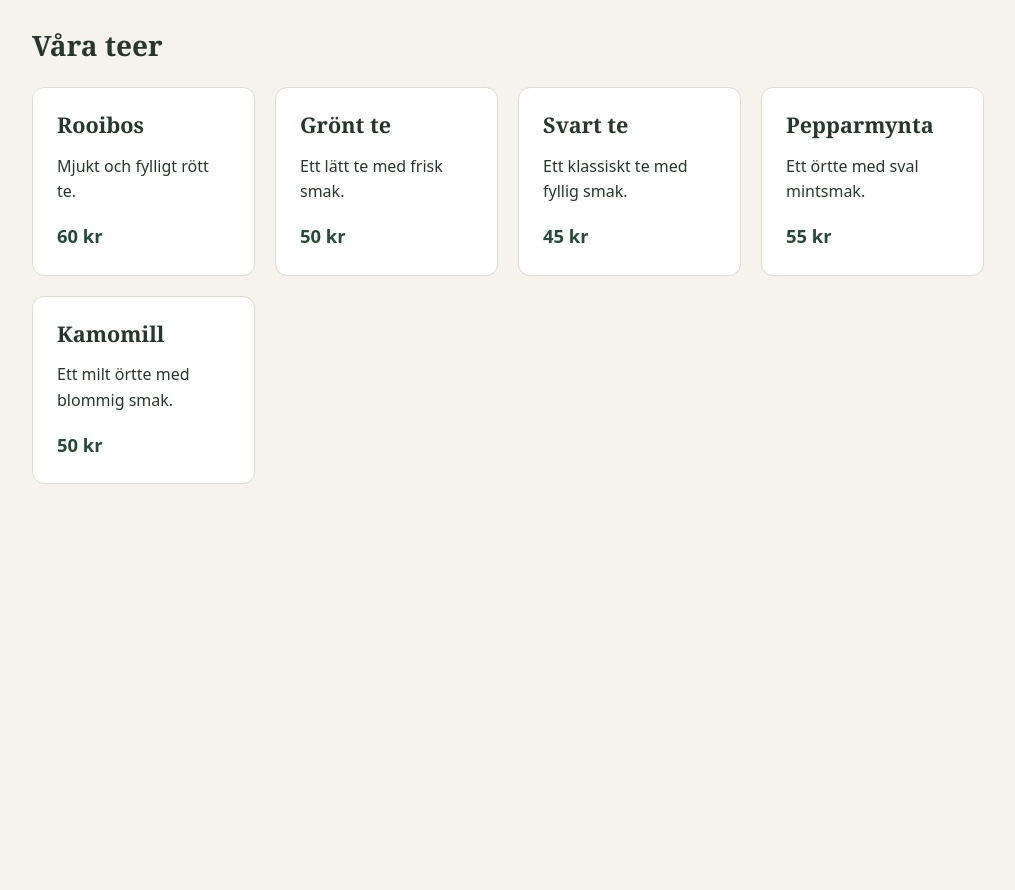
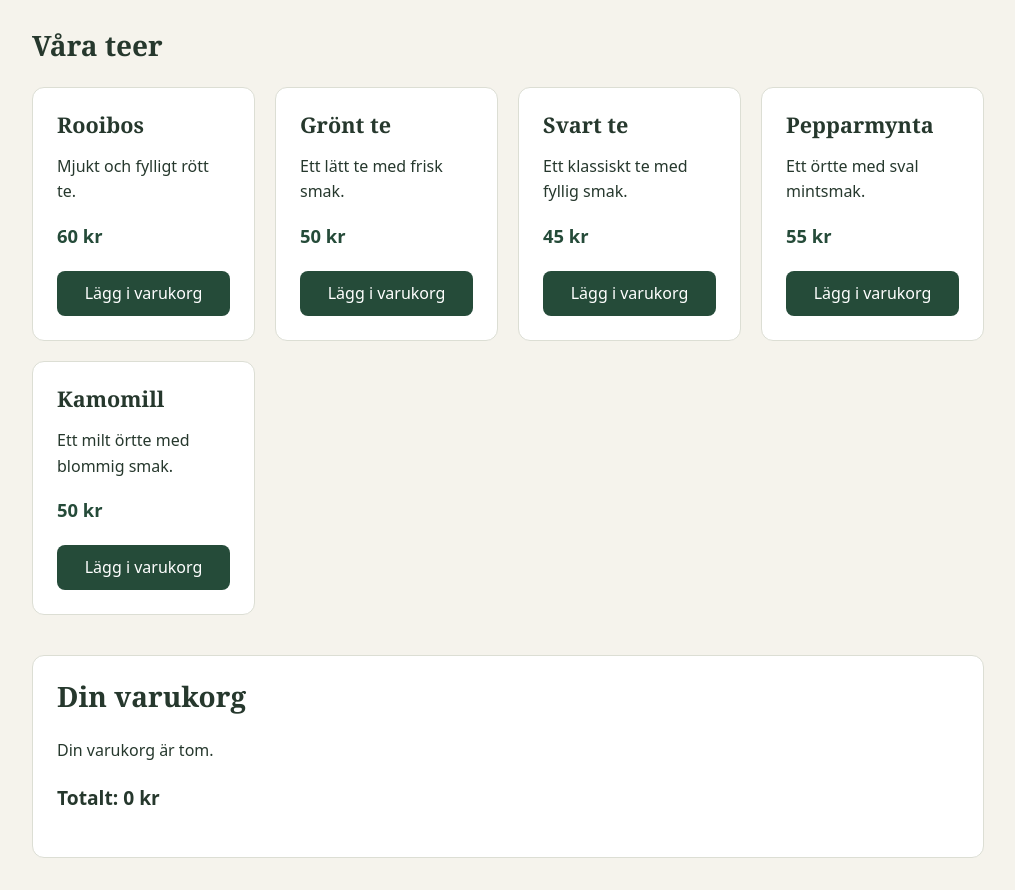
Before and after one commit to rosa24-bth/1DV610-laboration-3, a plain HTML site: page index.html in a window 1280 px wide. Shown: the part 249-1139 px from the top of the page, without its empty margins (132-1147 px from the left). Before the commit the page ends 800 px from the top, so only its background shows below. Drawn offline with Linux system fonts and the light colour scheme.

Commit message:
Add products to cart and display totals

```diff
--- a/index.html
+++ b/index.html
@@ -18,6 +18,12 @@
         <h2 id="products-heading">Våra teer</h2>
         <ul id="product-list" class="product-list"></ul>
       </section>
+      <section class="cart" aria-labelledby="cart-heading">
+        <h2 id="cart-heading">Din varukorg</h2>
+        <p id="cart-empty">Din varukorg är tom.</p>
+        <ul id="cart-list" class="cart-list"></ul>
+        <p class="cart-total">Totalt: <span id="cart-total" aria-live="polite">0 kr</span></p>
+      </section>
     </main>
   </body>
 </html>
--- a/src/ShopApplication.js
+++ b/src/ShopApplication.js
@@ -1,5 +1,15 @@
+import { ShoppingCart } from "../modules/shopping-cart/index.js";
+
+/**
+ * Connects the page to ShoppingCart.
+ * The module handles quantities and price calculations.
+ */
 export class ShopApplication {
+  #cart = new ShoppingCart();
   #productList;
+  #cartList;
+  #cartTotal;
+  #emptyCartMessage;
   #products = [
     { name: "Rooibos", price: 60, description: "Mjukt och fylligt rött te." },
     { name: "Grönt te", price: 50, description: "Ett lätt te med frisk smak." },
@@ -10,6 +20,9 @@ export class ShopApplication {
 
   constructor() {
     this.#productList = document.getElementById("product-list");
+    this.#cartList = document.getElementById("cart-list");
+    this.#cartTotal = document.getElementById("cart-total");
+    this.#emptyCartMessage = document.getElementById("cart-empty");
   }
 
   start() {
@@ -17,8 +30,13 @@ export class ShopApplication {
     for (const product of this.#products) {
       this.#productList.append(this.#createProductElement(product));
     }
+    this.#renderCart();
   }
 
+  /**
+   * @param {object} product - A product from the shop's product list.
+   * @returns {HTMLLIElement} A product card with an add button.
+   */
   #createProductElement(product) {
     const element = document.createElement("li");
     element.className = "product";
@@ -33,7 +51,32 @@ export class ShopApplication {
     price.className = "price";
     price.textContent = `${product.price} kr`;
 
-    element.append(name, description, price);
+    const button = document.createElement("button");
+    button.type = "button";
+    button.textContent = "Lägg i varukorg";
+    button.setAttribute("aria-label", `Lägg ${product.name} i varukorgen`);
+    button.addEventListener("click", () => this.#addProduct(product));
+
+    element.append(name, description, price, button);
     return element;
   }
+
+  #addProduct(product) {
+    this.#cart.addItem(product.name, product.price, 1);
+    this.#renderCart();
+  }
+
+  #renderCart() {
+    // Rebuild the list to avoid duplicate rows and outdated quantities.
+    this.#cartList.replaceChildren();
+    this.#emptyCartMessage.hidden = !this.#cart.isEmpty();
+
+    for (const item of this.#cart.getItems()) {
+      const element = document.createElement("li");
+      element.textContent = `${item.getName()} (${item.getQuantity()} st) – ${item.getTotalPrice()} kr`;
+      this.#cartList.append(element);
+    }
+
+    this.#cartTotal.textContent = `${this.#cart.getTotalPrice()} kr`;
+  }
 }
--- a/style.css
+++ b/style.css
@@ -70,3 +70,51 @@ h3 {
   font-size: 1.15rem;
   font-weight: 700;
 }
+
+button {
+  padding: 10px 16px;
+  border: none;
+  border-radius: 8px;
+  background: #254b39;
+  color: #fff;
+  font: inherit;
+  cursor: pointer;
+}
+
+button:hover {
+  background: #193b29;
+}
+
+button:focus-visible {
+  outline: 3px solid #67733b;
+  outline-offset: 3px;
+}
+
+.product button {
+  width: 100%;
+  margin-top: 20px;
+}
+
+.cart {
+  margin-top: 40px;
+  padding: 24px;
+  border: 1px solid #dcded4;
+  border-radius: 12px;
+  background: #fff;
+}
+
+.cart-list {
+  margin: 0;
+  padding: 0;
+  list-style: none;
+}
+
+.cart-list li {
+  padding: 12px 0;
+  border-bottom: 1px solid #dcded4;
+}
+
+.cart-total {
+  font-size: 1.2rem;
+  font-weight: 700;
+}
```
